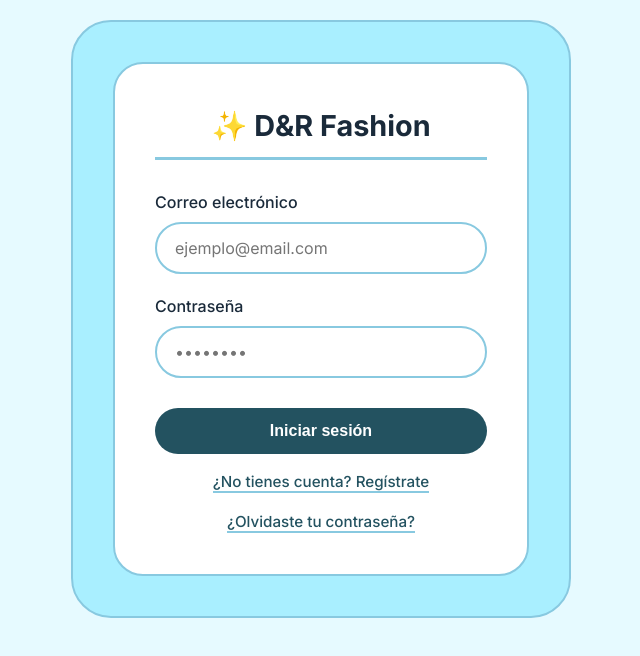
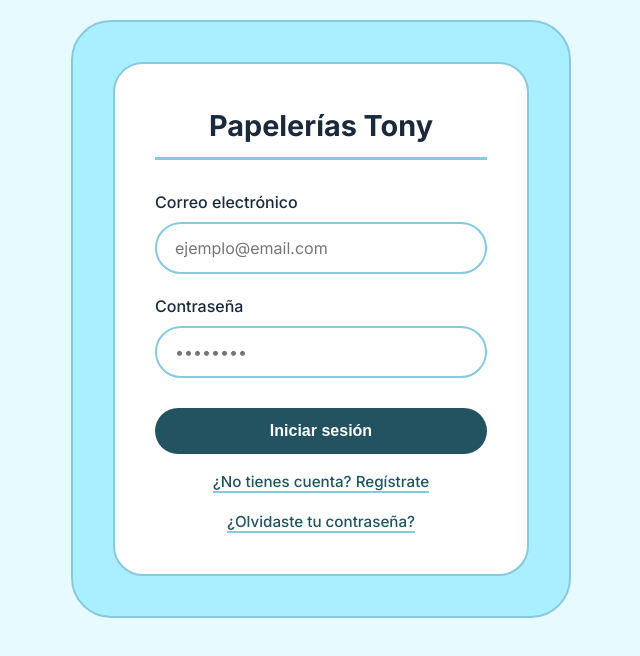
Before and after one commit to akuzzen/papeleriastony, a plain HTML site: page frontend/index.html in a window 1280 px wide. Shown: the whole page, without its empty margins (319-959 px from the left). Drawn offline with Linux system fonts and the light colour scheme.

Commit message:
Update index.html

```diff
--- a/frontend/index.html
+++ b/frontend/index.html
@@ -13,7 +13,7 @@
         <!-- Pantalla de login -->
         <div class="login-screen" id="loginScreen">
             <div class="login-box">
-                <h2>✨ D&R Fashion</h2>
+                <h2>Papelerías Tony</h2>
                 <div id="loginMessage" class="message"></div>
                 <div class="input-group">
                     <label>Correo electrónico</label>
@@ -75,7 +75,7 @@
         <div class="admin-view" id="adminView">
             <button class="back-btn" id="logoutAdminBtn"><i class="fas fa-arrow-left"></i> Cerrar sesión</button>
             <div class="admin-header">
-                <div class="logo-white">D&R Fashion | Admin</div>
+                <div class="logo-white">Papelerías Tony | Admin</div>
                 <div><i class="fas fa-user-shield"></i> Panel de Administración</div>
             </div>
             <div class="admin-menu">
```
